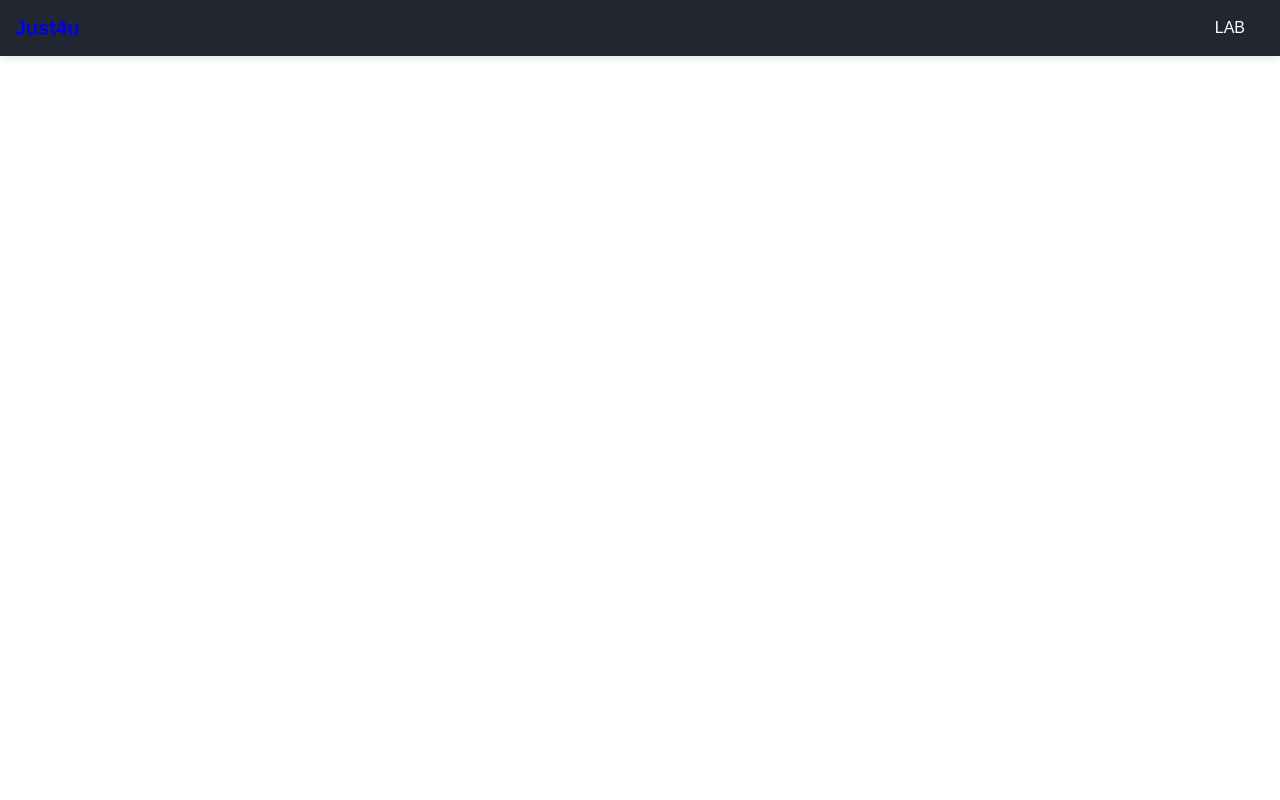
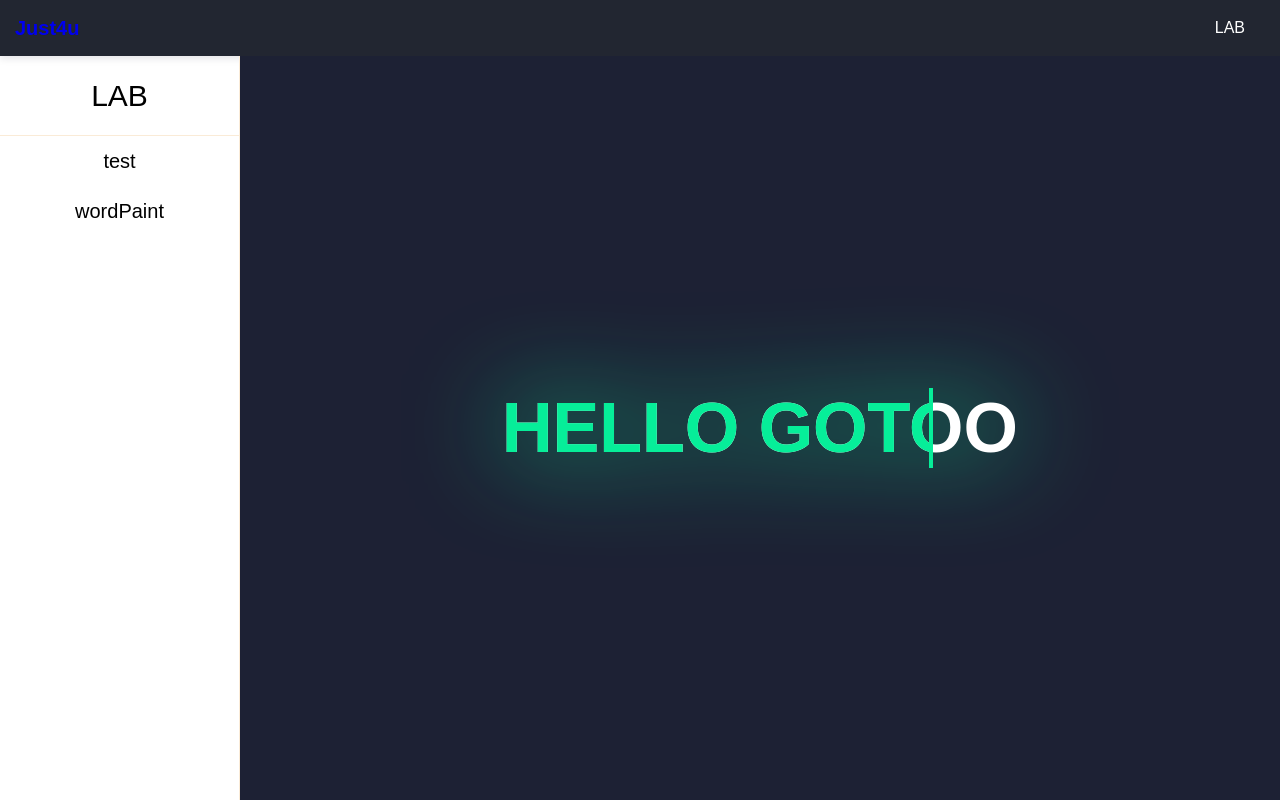
Before and after one commit to gotoo123/Just4u, a React app: page /#/lab/wordPaint in a window 1280 px wide. Before the commit this address had no page. Built offline with nearby package versions, Linux system fonts and the light colour scheme.

Commit message:
chore: add lab/wordPaint

```diff
--- /dev/null
+++ b/src/pages/lab/components/wordPaint/index.jsx
@@ -0,0 +1,11 @@
+import style from './index.less';
+
+const WordPaint = () => {
+  return (
+    <div className={style.wordPaintWrapper}>
+      <div>HELLO GOTOO</div>
+    </div>
+  )
+}
+
+export default WordPaint;
--- /dev/null
+++ b/src/pages/lab/components/wordPaint/index.less
@@ -0,0 +1,36 @@
+.wordPaintWrapper :global {
+  width: 100%;
+  height: 100%;
+  display: flex;
+  align-items: center;
+  justify-content: center;
+  background: #1d2134;
+
+  div {
+    font-size: 70px;
+    color: white;
+    position: relative;
+    font-weight: bolder;
+    filter: drop-shadow(0 0 50px #06ee99);
+  }
+}
+
+.wordPaintWrapper div::before {
+  content: 'HELLO GOTOO';
+  color: #06ee99;
+  overflow: hidden;
+  white-space: nowrap;
+  position: absolute;
+  border-right: 4px solid #06ee99;
+  animation: animate 3s linear infinite;
+}
+
+@keyframes animate {
+  0% {
+    width: 0;
+  }
+
+  100% {
+    width: 100%;
+  }
+}
--- a/src/pages/lab/menu.js
+++ b/src/pages/lab/menu.js
@@ -3,4 +3,8 @@ export const menu = [
     name: 'test',
     route: '/lab/test',
   },
+  {
+    name: 'wordPaint',
+    route: '/lab/wordPaint',
+  }
 ];
--- a/src/pages/lab/router.js
+++ b/src/pages/lab/router.js
@@ -1,7 +1,12 @@
 import Test from './components/test/test';
+import WordPaint from "./components/wordPaint";
 export const router = [
   {
     path: '/lab/test',
     element: <Test />,
   },
+  {
+    path: '/lab/wordPaint',
+    element: <WordPaint/>,
+  }
 ];
```
